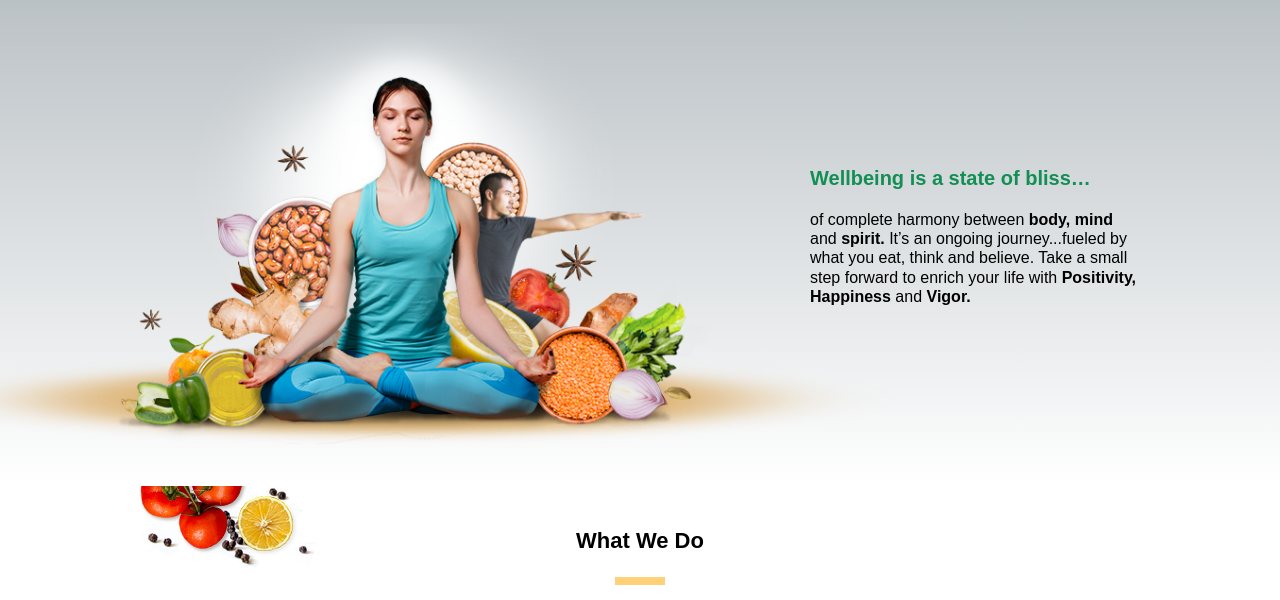
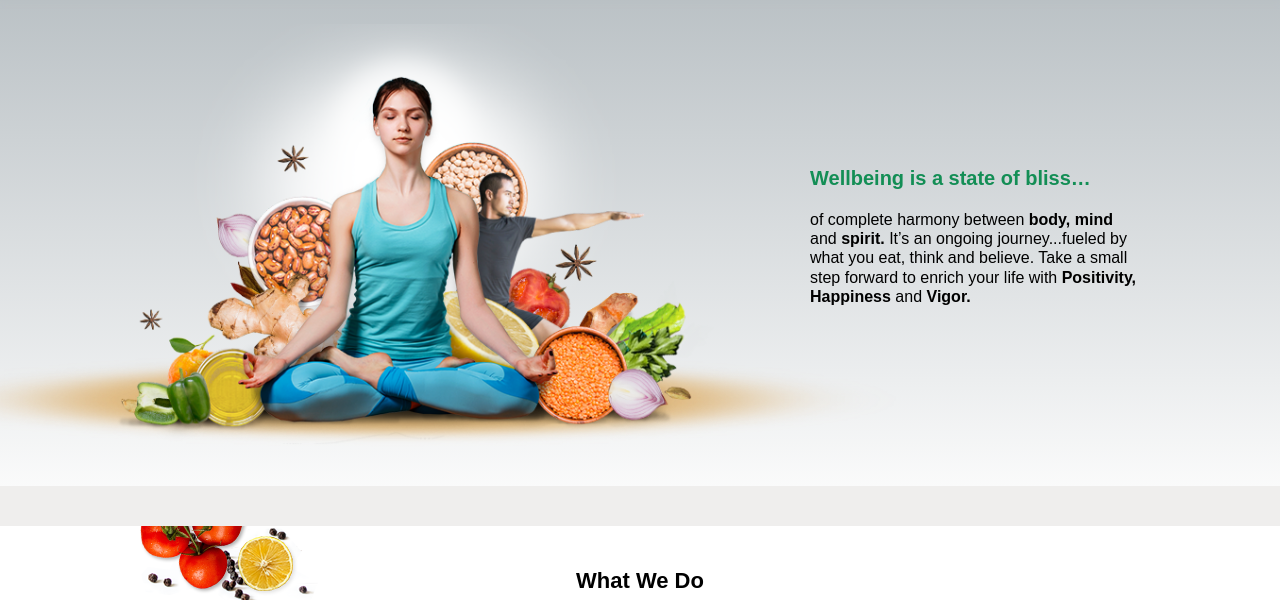
Before and after one commit to SUKHI-AATMA/smallStepBigLeap, a plain HTML site: page index.html in a window 1280 px wide. Shown: the part 84-684 px from the top of the page. Drawn offline with Linux system fonts and the light colour scheme; a web font is replaced by a local one.

Commit message:
uodated code

```diff
--- a/index.html
+++ b/index.html
@@ -100,12 +100,12 @@
                 </div>
             </div>
         </div>
-        <!-- <div class="marqueeSec fadeUp">
-            <div class="d-flex align-items-center">
+        <div class="marqueeSec fadeUp">
+            <!-- <div class="d-flex align-items-center">
                 <img src="assets/images/star.png" alt="" class="">
                 <span>Lorem ipsum dolor sit amet, consectetur adipisicing elit, sed do eiusmod tempor </span>
-            </div>
-        </div> -->
+            </div> -->
+        </div>
     </section>
     <section class="whatWeDo fadeUp">
         <div class="container">
```
